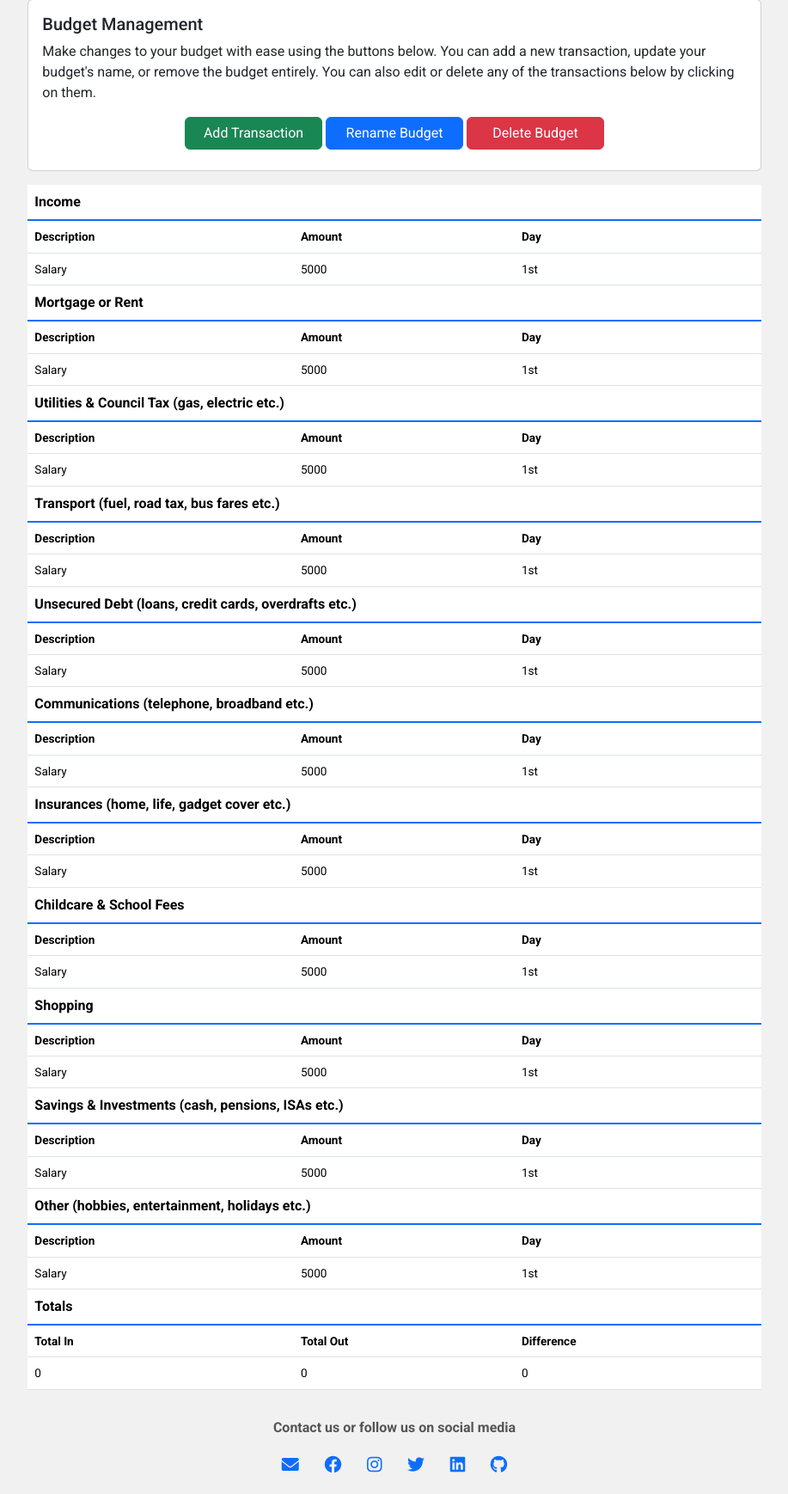
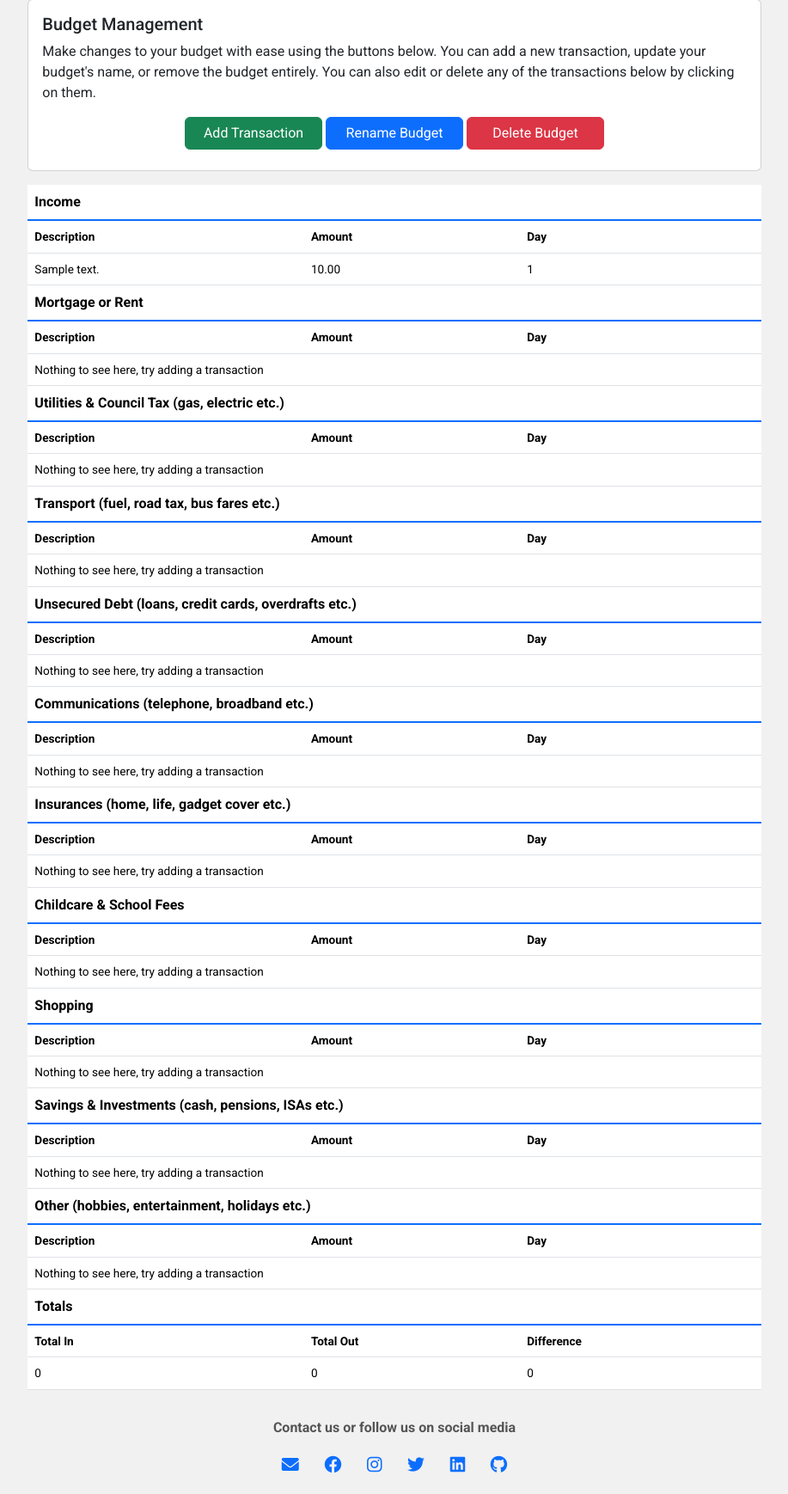
Before and after one commit to Ant2210/budgify, a Flask app: a page that uses budgify/templates/budget.html in a window 1280 px wide. Shown: the part 151-1889 px from the top of the page at 86% size, without its empty margins (181-1098 px from the left). Run offline with Flask 3, Linux system fonts and the light colour scheme; the visitor is signed in with stand-in values (Sample User, id 1); tables that the repository leaves empty hold one stand-in row (values such as "Sample post").

Commit message:
FEAT: Make budget planner table dynamic
Budget planner table now imports all associated transactions

```diff
--- a/budgify/templates/budget.html
+++ b/budgify/templates/budget.html
@@ -66,11 +66,20 @@ endblock %} {% block content %}
       </tr>
     </thead>
     <tbody>
+      {% set income_transactions = transactions|selectattr('type_id', 'equalto', 1)|list %}
+      {% if income_transactions %}
+        {% for transaction in income_transactions %}
           <tr>
-        <td>Salary</td>
-        <td>5000</td>
-        <td>1st</td>
+            <td>{{ transaction.description }}</td>
+            <td>{{ transaction.amount }}</td>
+            <td>{{ transaction.day_of_month }}</td>
           </tr>
+        {% endfor %}
+      {% else %}
+        <tr>
+          <td colspan="3">Nothing to see here, try adding a transaction</td>
+        </tr>
+      {% endif %}
     </tbody>
     <!-- Mortgage or Rent Section -->
     <thead>
@@ -86,11 +95,20 @@ endblock %} {% block content %}
       </tr>
     </thead>
     <tbody>
+      {% set mortgage_transactions = transactions|selectattr('type_id', 'equalto', 2)|list %}
+      {% if mortgage_transactions %}
+        {% for transaction in mortgage_transactions %}
           <tr>
-        <td>Salary</td>
-        <td>5000</td>
-        <td>1st</td>
+            <td>{{ transaction.description }}</td>
+            <td>{{ transaction.amount }}</td>
+            <td>{{ transaction.day_of_month }}</td>
           </tr>
+        {% endfor %}
+      {% else %}
+        <tr>
+          <td colspan="3">Nothing to see here, try adding a transaction</td>
+        </tr>
+      {% endif %}
     </tbody>
     <!-- Utilities & Council Tax -->
     <thead>
@@ -108,11 +126,20 @@ endblock %} {% block content %}
       </tr>
     </thead>
     <tbody>
+      {% set utilities_transactions = transactions|selectattr('type_id', 'equalto', 3)|list %}
+      {% if utilities_transactions %}
+        {% for transaction in utilities_transactions %}
           <tr>
-        <td>Salary</td>
-        <td>5000</td>
-        <td>1st</td>
+            <td>{{ transaction.description }}</td>
+            <td>{{ transaction.amount }}</td>
+            <td>{{ transaction.day_of_month }}</td>
           </tr>
+        {% endfor %}
+      {% else %}
+        <tr>
+          <td colspan="3">Nothing to see here, try adding a transaction</td>
+        </tr>
+      {% endif %}
     </tbody>
     <!-- Transport Section -->
     <thead>
@@ -130,11 +157,20 @@ endblock %} {% block content %}
       </tr>
     </thead>
     <tbody>
+      {% set transport_transactions = transactions|selectattr('type_id', 'equalto', 4)|list %}
+      {% if transport_transactions %}
+        {% for transaction in transport_transactions %}
           <tr>
-        <td>Salary</td>
-        <td>5000</td>
-        <td>1st</td>
+            <td>{{ transaction.description }}</td>
+            <td>{{ transaction.amount }}</td>
+            <td>{{ transaction.day_of_month }}</td>
           </tr>
+        {% endfor %}
+      {% else %}
+        <tr>
+          <td colspan="3">Nothing to see here, try adding a transaction</td>
+        </tr>
+      {% endif %}
     </tbody>
     <!-- Unsecured Debt Section -->
     <thead>
@@ -152,11 +188,20 @@ endblock %} {% block content %}
       </tr>
     </thead>
     <tbody>
+      {% set unsecured_transactions = transactions|selectattr('type_id', 'equalto', 5)|list %}
+      {% if unsecured_transactions %}
+        {% for transaction in unsecured_transactions %}
           <tr>
-        <td>Salary</td>
-        <td>5000</td>
-        <td>1st</td>
+            <td>{{ transaction.description }}</td>
+            <td>{{ transaction.amount }}</td>
+            <td>{{ transaction.day_of_month }}</td>
           </tr>
+        {% endfor %}
+      {% else %}
+        <tr>
+          <td colspan="3">Nothing to see here, try adding a transaction</td>
+        </tr>
+      {% endif %}
     </tbody>
     <!-- Communications Section -->
     <thead>
@@ -174,11 +219,20 @@ endblock %} {% block content %}
       </tr>
     </thead>
     <tbody>
+      {% set communications_transactions = transactions|selectattr('type_id', 'equalto', 6)|list %}
+      {% if communications_transactions %}
+        {% for transaction in communications_transactions %}
           <tr>
-        <td>Salary</td>
-        <td>5000</td>
-        <td>1st</td>
+            <td>{{ transaction.description }}</td>
+            <td>{{ transaction.amount }}</td>
+            <td>{{ transaction.day_of_month }}</td>
           </tr>
+        {% endfor %}
+      {% else %}
+        <tr>
+          <td colspan="3">Nothing to see here, try adding a transaction</td>
+        </tr>
+      {% endif %}
     </tbody>
     <!-- Insurance Section -->
     <thead>
@@ -196,11 +250,20 @@ endblock %} {% block content %}
       </tr>
     </thead>
     <tbody>
+      {% set insurance_transactions = transactions|selectattr('type_id', 'equalto', 7)|list %}
+      {% if insurance_transactions %}
+        {% for transaction in insurance_transactions %}
           <tr>
-        <td>Salary</td>
-        <td>5000</td>
-        <td>1st</td>
+            <td>{{ transaction.description }}</td>
+            <td>{{ transaction.amount }}</td>
+            <td>{{ transaction.day_of_month }}</td>
           </tr>
+        {% endfor %}
+      {% else %}
+        <tr>
+          <td colspan="3">Nothing to see here, try adding a transaction</td>
+        </tr>
+      {% endif %}
     </tbody>
     <!-- Childcare Section -->
     <thead>
@@ -216,11 +279,20 @@ endblock %} {% block content %}
       </tr>
     </thead>
     <tbody>
+      {% set childcare_transactions = transactions|selectattr('type_id', 'equalto', 8)|list %}
+      {% if childcare_transactions %}
+        {% for transaction in childcare_transactions %}
           <tr>
-        <td>Salary</td>
-        <td>5000</td>
-        <td>1st</td>
+            <td>{{ transaction.description }}</td>
+            <td>{{ transaction.amount }}</td>
+            <td>{{ transaction.day_of_month }}</td>
           </tr>
+        {% endfor %}
+      {% else %}
+        <tr>
+          <td colspan="3">Nothing to see here, try adding a transaction</td>
+        </tr>
+      {% endif %}
     </tbody>
     <!-- Shopping Section -->
     <thead>
@@ -236,11 +308,20 @@ endblock %} {% block content %}
       </tr>
     </thead>
     <tbody>
+      {% set shopping_transactions = transactions|selectattr('type_id', 'equalto', 9)|list %}
+      {% if shopping_transactions %}
+        {% for transaction in shopping_transactions %}
           <tr>
-        <td>Salary</td>
-        <td>5000</td>
-        <td>1st</td>
+            <td>{{ transaction.description }}</td>
+            <td>{{ transaction.amount }}</td>
+            <td>{{ transaction.day_of_month }}</td>
           </tr>
+        {% endfor %}
+      {% else %}
+        <tr>
+          <td colspan="3">Nothing to see here, try adding a transaction</td>
+        </tr>
+      {% endif %}
     </tbody>
     <!-- Savings Section -->
     <thead>
@@ -258,11 +339,20 @@ endblock %} {% block content %}
       </tr>
     </thead>
     <tbody>
+      {% set savings_transactions = transactions|selectattr('type_id', 'equalto', 10)|list %}
+      {% if savings_transactions %}
+        {% for transaction in savings_transactions %}
           <tr>
-        <td>Salary</td>
-        <td>5000</td>
-        <td>1st</td>
+            <td>{{ transaction.description }}</td>
+            <td>{{ transaction.amount }}</td>
+            <td>{{ transaction.day_of_month }}</td>
           </tr>
+        {% endfor %}
+      {% else %}
+        <tr>
+          <td colspan="3">Nothing to see here, try adding a transaction</td>
+        </tr>
+      {% endif %}
     </tbody>
     <!-- Other Section -->
     <thead>
@@ -280,11 +370,20 @@ endblock %} {% block content %}
       </tr>
     </thead>
     <tbody>
+      {% set other_transactions = transactions|selectattr('type_id', 'equalto', 11)|list %}
+      {% if other_transactions %}
+        {% for transaction in other_transactions %}
           <tr>
-        <td>Salary</td>
-        <td>5000</td>
-        <td>1st</td>
+            <td>{{ transaction.description }}</td>
+            <td>{{ transaction.amount }}</td>
+            <td>{{ transaction.day_of_month }}</td>
           </tr>
+        {% endfor %}
+      {% else %}
+        <tr>
+          <td colspan="3">Nothing to see here, try adding a transaction</td>
+        </tr>
+      {% endif %}
     </tbody>
     <!-- Totals Section -->
     <thead>
```
Lines whose indentation alone changed are shown as unchanged.
